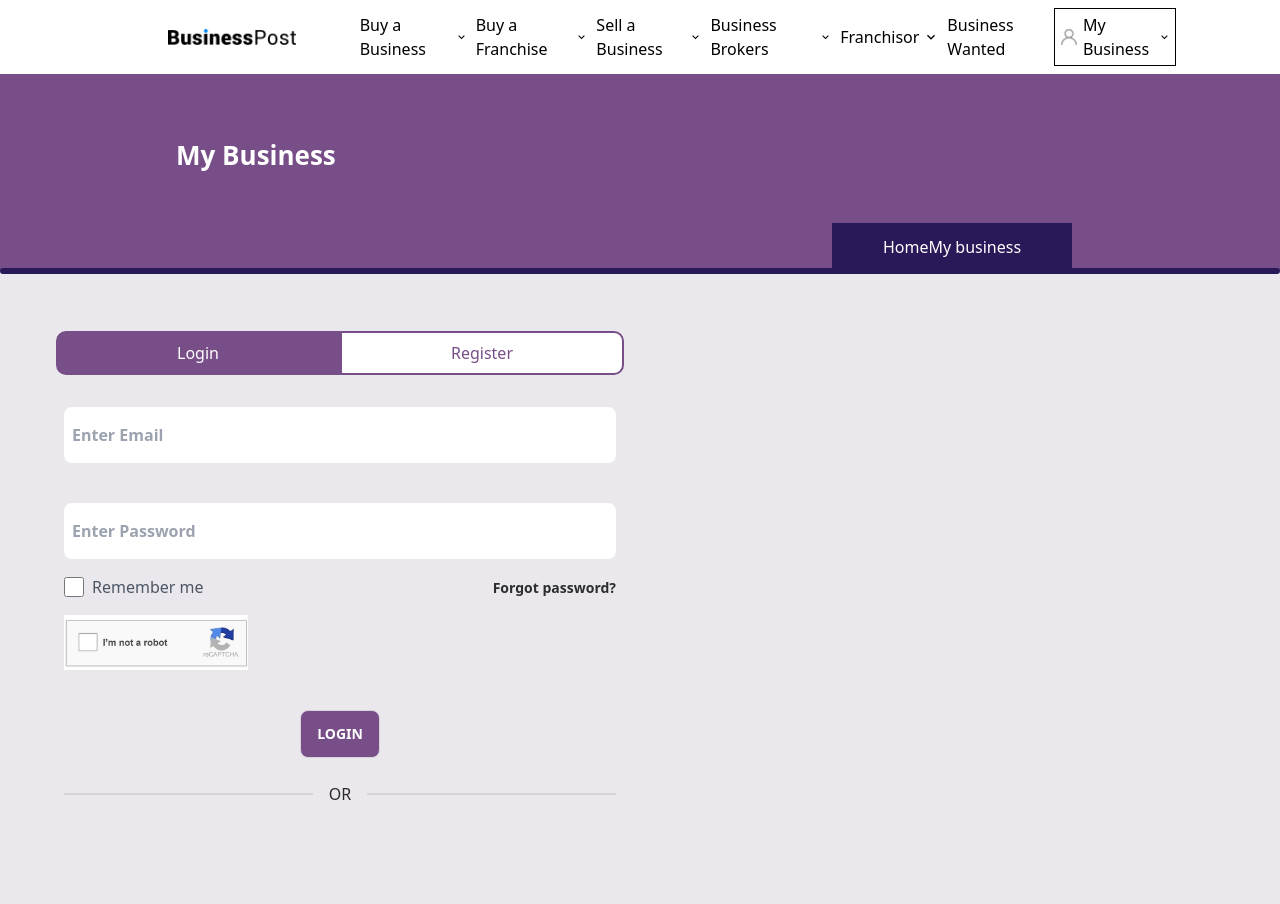
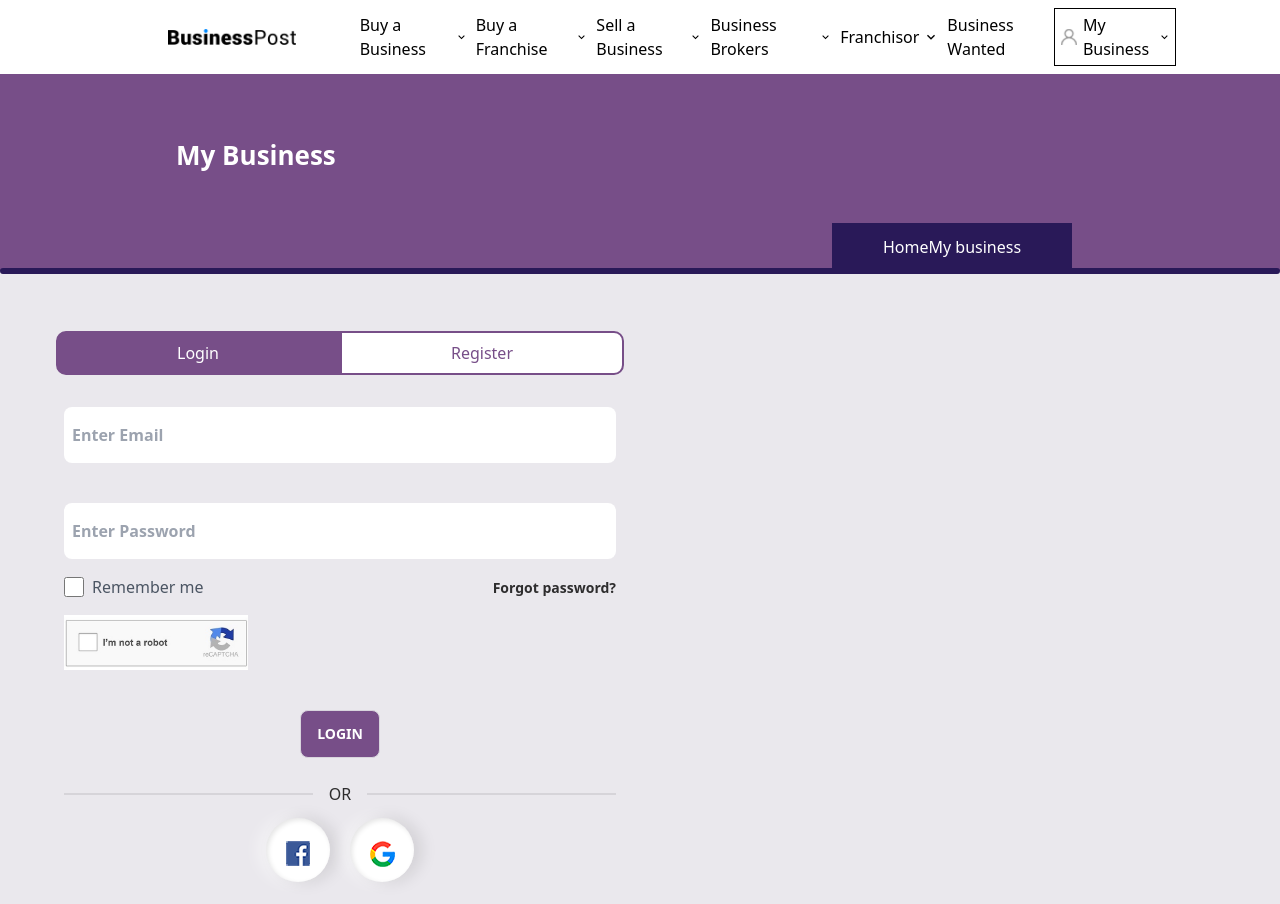
Before and after one commit to Galib24/business-partner-front-end, a React (Vite) app: page /login in a window 1280 px wide. Shown: the top 904 px of the page. Built offline with nearby package versions, Linux system fonts and the light colour scheme.

Commit message:
added login google fb logo

```diff
--- a/src/Pages/Home/login/Login.css
+++ b/src/Pages/Home/login/Login.css
@@ -27,6 +27,31 @@
   background-color: #774e88;
   color: #ffff;
 }
+
+/* styles.css or your custom CSS file */
+.custom-shadow {
+  transition: box-shadow 0.3s ease; /* Add a transition effect for a smoother hover */
+}
+
+/* styles.css or your custom CSS file */
+.gem-box {
+  box-shadow:
+    inset 2px 2px 5px rgba(0, 0, 0, 0.1),
+    inset -2px -2px 5px rgba(255, 255, 255, 0.5),
+    8px 0 16px rgba(0, 0, 0, 0.1) , /* Right side shadow */
+    -8px 0 16px rgba(255, 255, 255, 0.5); /* Right side highlight */
+  transition: box-shadow 0.3s ease; /* Add a transition effect for a smoother hover */
+}
+
+.gem-box:hover {
+  box-shadow:
+    inset 4px 4px 10px rgba(0, 0, 0, 0.2),
+    inset -4px -4px 10px rgba(255, 255, 255, 0.8),
+    4px 0 8px   rgba(255, 255, 255, 0.8)  , /* Right side shadow on hover */
+    -4px 0 8px rgba(0, 0, 0, 0.2) ; /* Right side highlight on hover */
+}
+
+
 /* @media only screen and (max-width: 767px) {
   .tali1 {
       display: block;
--- a/src/Pages/Home/login/Login.jsx
+++ b/src/Pages/Home/login/Login.jsx
@@ -2,6 +2,9 @@ import React, { useState } from 'react';
 import YouTube from 'react-youtube';
 import image1 from './../../../assets/images/recaptcha.png';
 import { TfiFacebook } from 'react-icons/tfi';
+// import { FaFacebookSquare } from "react-icons/fa";
+import img from '../../../assets/images/google-icon.png'
+import img2 from '../../../assets/images/facebook-icon.png'
 import './Login.css';
 
 const Login = () => {
@@ -124,6 +127,30 @@ const Login = () => {
                                         {/* Divider */}
                                         <div className='divider mb-4'>OR</div>
                                     </div>
+
+                                    {/* <div style={{ borderRadius: '50px' }} className='bg-white w-20 h-20 text-center flex items-center justify-center hover:shadow-xl '>
+                                        <h2 className='mt-2'>G</h2>
+                                    </div> */}
+                                    <div className='flex justify-center items-center gap-5'>
+                                        <div
+                                            style={{ borderRadius: '50px' }}
+                                            className='bg-white w-16 h-16 text-center flex items-center justify-center gem-box'
+                                        >
+                                            <h2 className='mt-2'>
+                                                <img src={img2} alt="" />
+                                            </h2>
+                                        </div>
+                                        <div
+                                            style={{ borderRadius: '50px' }}
+                                            className='bg-white w-16 h-16 text-center flex items-center justify-center gem-box'
+                                        >
+                                            <h2 className='mt-2'>
+                                                <img src={img} alt="" />
+                                            </h2>
+                                        </div>
+                                    </div>
+
+
                                 </>
                             )}
 
--- a/src/Pages/Shared/Navbar/Navbar.jsx
+++ b/src/Pages/Shared/Navbar/Navbar.jsx
@@ -14,7 +14,7 @@ import { MdOutlineKeyboardArrowDown } from "react-icons/md";
 const Navbar = () => {
     const [menuOpen, setMenuOpen] = useState(false);
     const toggleMenu = () => setMenuOpen(!menuOpen);
-    const imageToShow = menuOpen ?  leftArrow :  menu
+    const imageToShow = menuOpen ? leftArrow : menu
     return (
         <div
             className="bg-white w-full fixed z-30 top-0 py-2 lg:py-0">
@@ -36,7 +36,7 @@ const Navbar = () => {
                                         <label tabIndex={0} className="flex justify-center items-center cursor-pointer">Buy a Business <MdOutlineKeyboardArrowDown className='mr-2 ml-1'></MdOutlineKeyboardArrowDown> </label>
 
                                         <ul tabIndex={0} className="dropdown-content z-[1] menu p-2 shadow bg-base-100 rounded-box w-52">
-                                            <li><a>Search For Business</a></li>
+                                            <li><Link to={'/businessList'}>Search For Business</Link></li>
                                         </ul>
                                     </div>
 
@@ -57,7 +57,7 @@ const Navbar = () => {
                                         <label tabIndex={0} className="flex justify-center items-center cursor-pointer">Sell a Business<MdOutlineKeyboardArrowDown className='mr-2 ml-1'></MdOutlineKeyboardArrowDown> </label>
 
                                         <ul tabIndex={0} className="dropdown-content z-[1] menu p-2 shadow bg-base-100 rounded-box w-52">
-                                            <li><a>Sell For free</a></li>
+                                            <Link to={'/price'}><a>Sell For free</a></Link>
                                         </ul>
                                     </div>
 
@@ -71,8 +71,10 @@ const Navbar = () => {
 
                                         <ul tabIndex={0} className="dropdown-content z-[1] menu p-2 shadow bg-base-100 rounded-box w-52">
                                             <li><a>Brokers Directory</a></li>
-                                            <li><a>Business sales Promo</a></li>
-                                            <li><a>Brokers Directory Promo</a></li>
+                                            <li>
+                                                <Link to={'/login'}><a>Business sales Promo</a></Link>
+                                            </li>
+                                            <li><Link to={'/login'}>Brokers Directory Promo</Link></li>
                                         </ul>
                                     </div>
                                 </li>
@@ -106,13 +108,19 @@ const Navbar = () => {
                                 <li>
                                     <div className='flex'>
                                         <img width={16} src={img4} alt="" />
+                                        <Link to={'/login'}>
+
                                             <h2>Post a Free Ad</h2>
+                                        </Link>
                                     </div>
                                 </li>
                                 <li>
                                     <div className='flex'>
                                         <img width={16} src={img4} alt="" />
+                                        <Link to={'/login'}>
+
                                             <h2>Manage Ads</h2>
+                                        </Link>
                                     </div>
                                 </li>
                                 <li>
@@ -124,7 +132,10 @@ const Navbar = () => {
                                 <li>
                                     <div className='flex'>
                                         <img width={16} className='mr-1' src={img2} alt="" />
+                                        <Link to={'/login'}>
+
                                             <h2>Profile Setting</h2>
+                                        </Link>
                                     </div>
                                 </li>
                             </ul>
@@ -216,7 +227,7 @@ const Navbar = () => {
                                     >
                                         Post a Free Ad
                                     </Link>
-                                   <hr  style={{border: '1px solid black', marginTop: '6px'}} className='w-52'/>
+                                    <hr style={{ border: '1px solid black', marginTop: '6px' }} className='w-52' />
                                 </li>
                                 <li
                                     className="hover:underline">
@@ -229,7 +240,7 @@ const Navbar = () => {
                                             <MdOutlineKeyboardArrowDown className='mt-1'></MdOutlineKeyboardArrowDown>
                                         </div>
                                     </div>
-                                    <hr  style={{border: '1px solid black', marginTop: '6px'}} className='w-52'/>
+                                    <hr style={{ border: '1px solid black', marginTop: '6px' }} className='w-52' />
                                 </li>
                                 <li
                                     className="hover:underline">
@@ -240,7 +251,7 @@ const Navbar = () => {
                                         </Link>
                                         <MdOutlineKeyboardArrowDown className='mt-1'></MdOutlineKeyboardArrowDown>
                                     </div>
-                                    <hr  style={{border: '1px solid black', marginTop: '6px'}} className='w-52'/>
+                                    <hr style={{ border: '1px solid black', marginTop: '6px' }} className='w-52' />
                                 </li>
                                 <li
                                     className="hover:underline">
@@ -251,7 +262,7 @@ const Navbar = () => {
                                         </Link>
                                         <MdOutlineKeyboardArrowDown className='mt-1'></MdOutlineKeyboardArrowDown>
                                     </div>
-                                    <hr  style={{border: '1px solid black', marginTop: '6px'}} className='w-52'/>
+                                    <hr style={{ border: '1px solid black', marginTop: '6px' }} className='w-52' />
                                 </li>
                                 <li
                                     className="hover:underline">
@@ -262,7 +273,7 @@ const Navbar = () => {
                                         </Link>
                                         <MdOutlineKeyboardArrowDown className='mt-1'></MdOutlineKeyboardArrowDown>
                                     </div>
-                                    <hr  style={{border: '1px solid black', marginTop: '6px'}} className='w-52'/>
+                                    <hr style={{ border: '1px solid black', marginTop: '6px' }} className='w-52' />
                                 </li>
                                 <li
                                     className="hover:underline">
@@ -273,7 +284,7 @@ const Navbar = () => {
                                         </Link>
                                         <MdOutlineKeyboardArrowDown className='mt-1'></MdOutlineKeyboardArrowDown>
                                     </div>
-                                    <hr  style={{border: '1px solid black', marginTop: '6px'}} className='w-52'/>
+                                    <hr style={{ border: '1px solid black', marginTop: '6px' }} className='w-52' />
                                 </li>
                                 <li
                                     className="hover:underline">
@@ -281,7 +292,7 @@ const Navbar = () => {
                                     >
                                         Business Wanted
                                     </Link>
-                                    <hr  style={{border: '1px solid black', marginTop: '6px'}} className='w-52'/>
+                                    <hr style={{ border: '1px solid black', marginTop: '6px' }} className='w-52' />
                                 </li>
                                 <li
                                     className="hover:underline">
@@ -289,7 +300,7 @@ const Navbar = () => {
                                     >
                                         Login/Register
                                     </Link>
-                                    <hr  style={{border: '1px solid black', marginTop: '6px'}} className='w-52'/>
+                                    <hr style={{ border: '1px solid black', marginTop: '6px' }} className='w-52' />
                                 </li>
                                 <li
                                     className="hover:underline">
@@ -297,7 +308,7 @@ const Navbar = () => {
                                     >
                                         Logout
                                     </Link>
-                                    <hr  style={{border: '1px solid black', marginTop: '6px'}} className='w-52'/>
+                                    <hr style={{ border: '1px solid black', marginTop: '6px' }} className='w-52' />
                                 </li>
 
                             </ul>
```
Also changed, not shown: src/assets/images/malG.PNG (added), 1 other file (tests, documents, lock files or other folders). Lines whose indentation alone changed are shown as unchanged.
